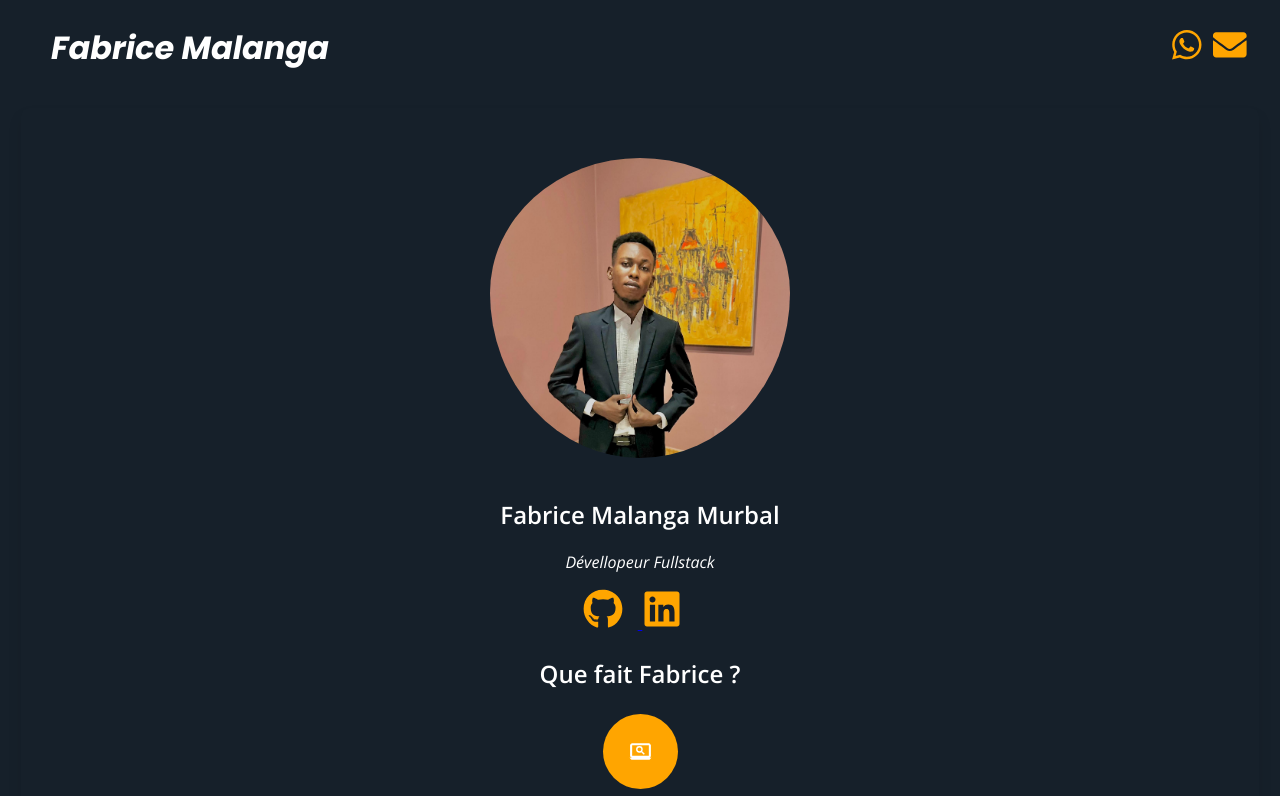
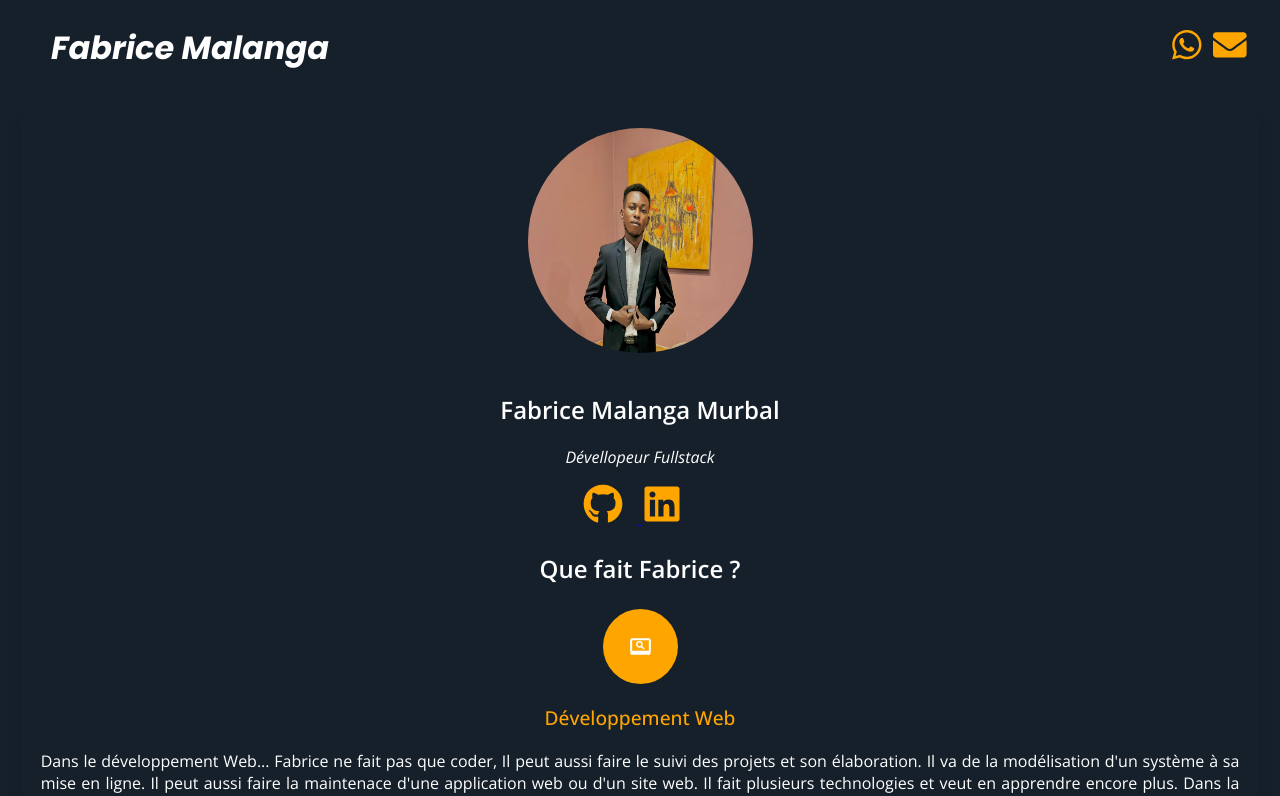
Before and after one commit to Beerus243/Portfolio, a Next.js app: page /pages in a window 1280 px wide. Shown: the top 796 px of the page. Built offline with nearby package versions, Linux system fonts and the light colour scheme.

Commit message:
img Arragé

```diff
--- a/app/Styles/globals.css
+++ b/app/Styles/globals.css
@@ -60,15 +60,12 @@ h2 {
 }
 
 .imgPortfo {
-  padding-top: 30px;
-  width: 300px;
-  height: 300px;
-  border-radius: 60%;
-  margin: 0 auto;
+  width: 225px;
+  height: 225px;
+  border-radius: 150px;
+  display: flex;
   align-items: center;
-  justify-content: center;
-  display: block;
-  object-fit: cover;
+  overflow: hidden;
 }
 
 .projects {
--- a/app/components/Bio.tsx
+++ b/app/components/Bio.tsx
@@ -14,7 +14,7 @@ const Bio: React.FC = () => {
             src="/images/Portfolio2.jpg"
             className="imgPortfo"
             alt="imgportfolio"
-            width={300}
+            width={225}
             height={300}
           />
         </div>
```
